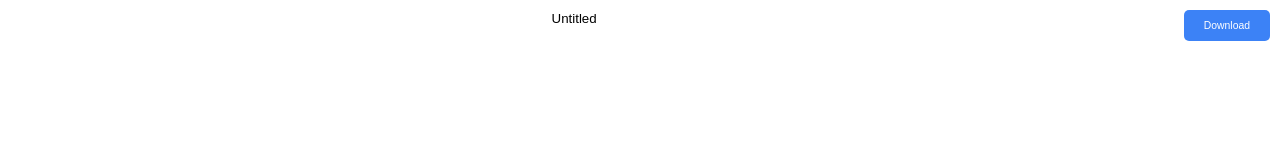
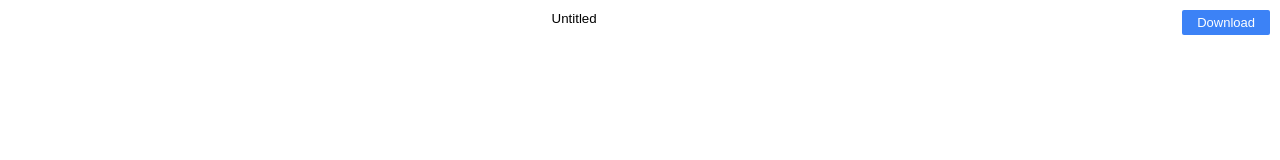
Before and after one commit to ranasun/guhit, a React (Vite) app: page / in a window 1280 px wide. Shown: the top 160 px of the page. Built offline with nearby package versions, Linux system fonts and the light colour scheme.

Commit message:
Make button smaller

```diff
--- a/src/components/Button.css
+++ b/src/components/Button.css
@@ -3,12 +3,11 @@
 	top: 10px;
 	right: 10px;
 	background-color: #3c82f6;
-	padding: 10px 20px;
+	padding: 5px 15px;
 	color: white;
-	border-radius: 5px;
+	border-radius: 2px;
 	width: max-content;
 	cursor: pointer;
-	font-size: 80%;
 }
 
 .download-button:hover {
```
